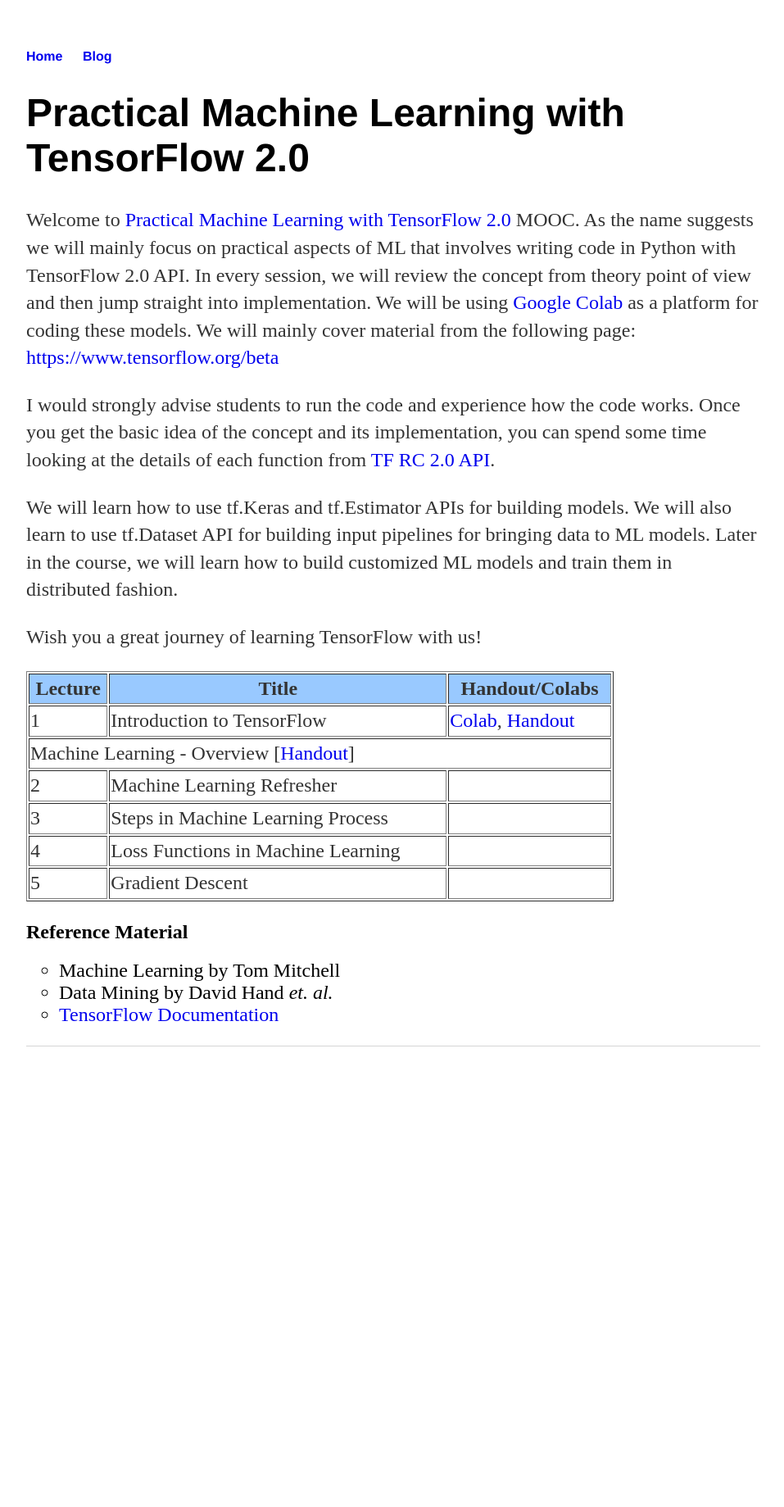
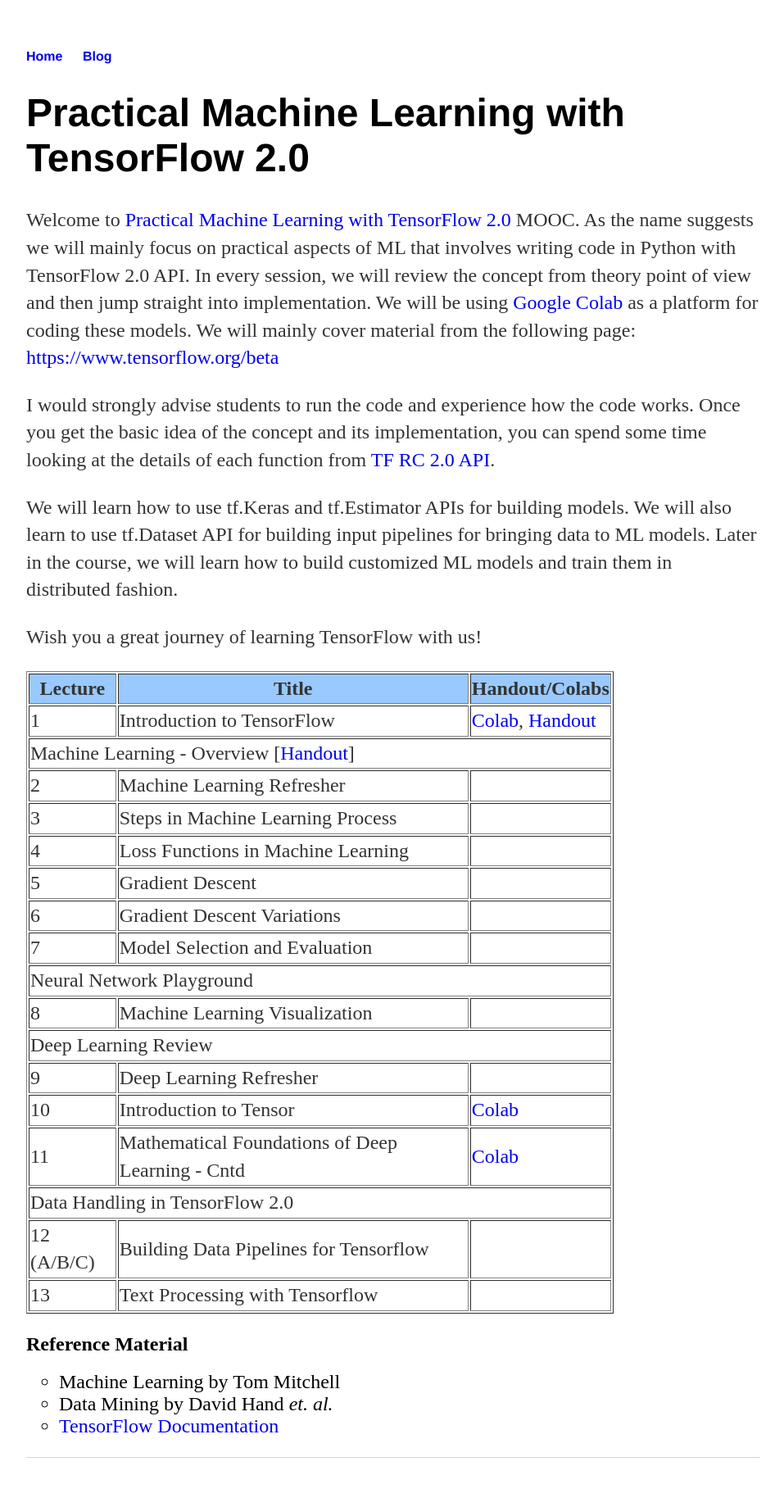
Before and after one commit to tfindiamooc/tfindiamooc.github.io, a Jekyll site: the page built from index.html, in a window 1280 px wide. Shown: the whole page at 82% size, without its empty margins (160-1117 px from the left). Built offline with Jekyll 4.4.1, drawn with Linux system fonts in a browser that asks for light colours; before the commit the page ends 1337 px from its top, so only the background shows below that.

Commit message:
Update index.html

```diff
--- a/index.html
+++ b/index.html
@@ -58,6 +58,57 @@
 		<td> Gradient Descent </td>
 		<td>  </td>
 	</tr>
+	<tr>
+		<td> 6 </td>
+		<td> Gradient Descent Variations </td>
+		<td>  </td>
+	</tr>
+	<tr>
+		<td> 7 </td>
+		<td> Model Selection and Evaluation </td>
+		<td>  </td>
+	</tr>
+	<tr>
+		<td colspan=3>Neural Network Playground </td>
+	</tr>
+	<tr>
+		<td> 8 </td>
+		<td> Machine Learning Visualization </td>
+		<td>  </td>
+	</tr>
+
+	<tr>
+		<td colspan=3>Deep Learning Review </td>
+	</tr>
+
+	<tr>
+		<td> 9 </td>
+		<td>  Deep Learning Refresher </td>
+		<td>  </td>
+	</tr>
+	<tr>
+		<td> 10 </td>
+		<td> Introduction to Tensor </td>
+		<td> <a href='https://colab.research.google.com/github/tfindiamooc/tfindiamooc.github.io/blob/master/colabs/MathematicalFoundationsOfDL.ipynb'>Colab</a> </td>
+	</tr>
+	<tr>
+		<td> 11 </td>
+		<td> Mathematical Foundations of Deep Learning - Cntd </td>
+		<td> <a href='https://colab.research.google.com/github/tfindiamooc/tfindiamooc.github.io/blob/master/colabs/MathematicalFoundationsOfDL.ipynb'>Colab</a> </td>
+	</tr>
+	<tr>
+		<td colspan=3>Data Handling in TensorFlow 2.0 </td>
+	</tr>
+	<tr>
+		<td> 12 (A/B/C)</td>
+		<td> Building Data Pipelines for Tensorflow </td>
+		<td>  </td>
+	</tr>
+	<tr>
+		<td> 13 </td>
+		<td> Text Processing with Tensorflow </td>
+		<td>  </td>
+	</tr>
 	</table>
 
 	<p>
```
